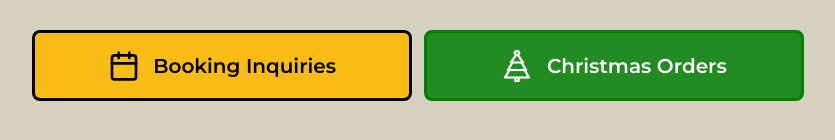
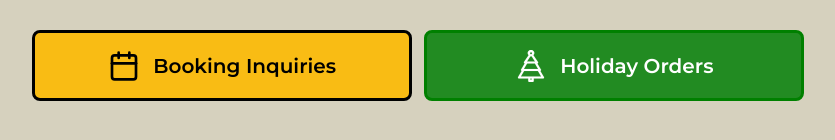
Before and after one commit to paiges-plate/paiges-plate.github.io, a plain HTML site: page index.html in a window 1280 px wide. Shown: the part 626-766 px from the top of the page, without its empty margins (222-1057 px from the left). Drawn offline with nearby package versions, Linux system fonts and the light colour scheme.

Commit message:
Change caption

```diff
--- a/index.html
+++ b/index.html
@@ -175,7 +175,7 @@
           <svg class="christmas-icon" xmlns="http://www.w3.org/2000/svg" stroke="currentColor" stroke-linecap="round" stroke-linejoin="round" stroke-width="1" viewBox="0 0 297 297">
             <path d="m268.3 249.8-33-55.1a10 10 0 0 0 5.2-14.5l-33-55a10 10 0 0 0 4.6-15.5L171 49a29.8 29.8 0 1 0-45 0l-41.4 61a10 10 0 0 0 5 15l-33.1 55.1a10 10 0 0 0 5.2 14.5l-33 55.1a10 10 0 0 0 8.5 15h85.5V287a10 10 0 0 0 10 9.9h31.6a10 10 0 0 0 10-10V265h85.5a10 10 0 0 0 8.5-15zm-119.8-230a9.9 9.9 0 1 1 0 19.8 9.9 9.9 0 0 1 0-19.7zM143.3 59a29.8 29.8 0 0 0 10.4 0l31.7 46.8h-73.8L143.3 59zm-31 66.7h72.3l29.8 49.7H82.6l29.8-49.7zm42 151.4h-11.7V265h11.8v12zM54.8 245l29.8-49.7h128l29.8 49.7H54.7z"/>
           </svg>
-          <span>Christmas Orders</span>
+          <span>Holiday Orders</span>
         </a>
       </div>
     </div>
```
